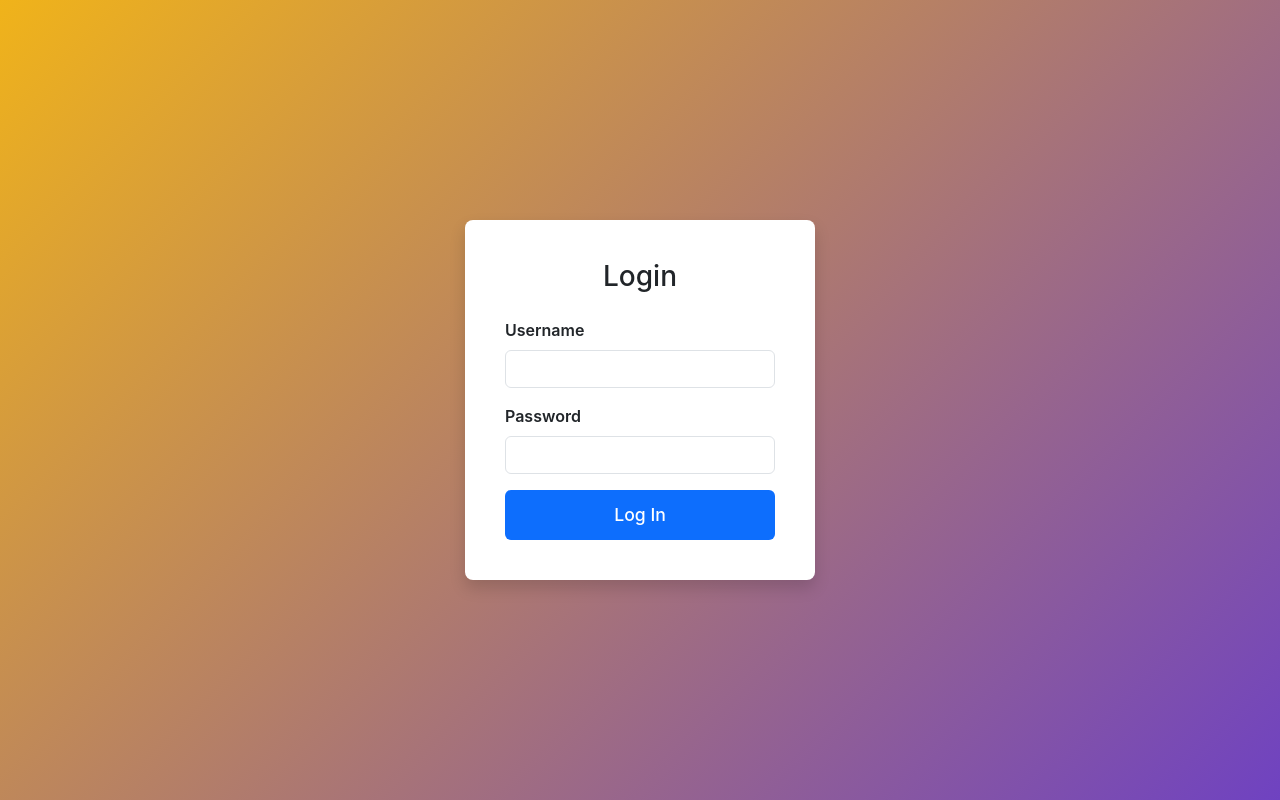
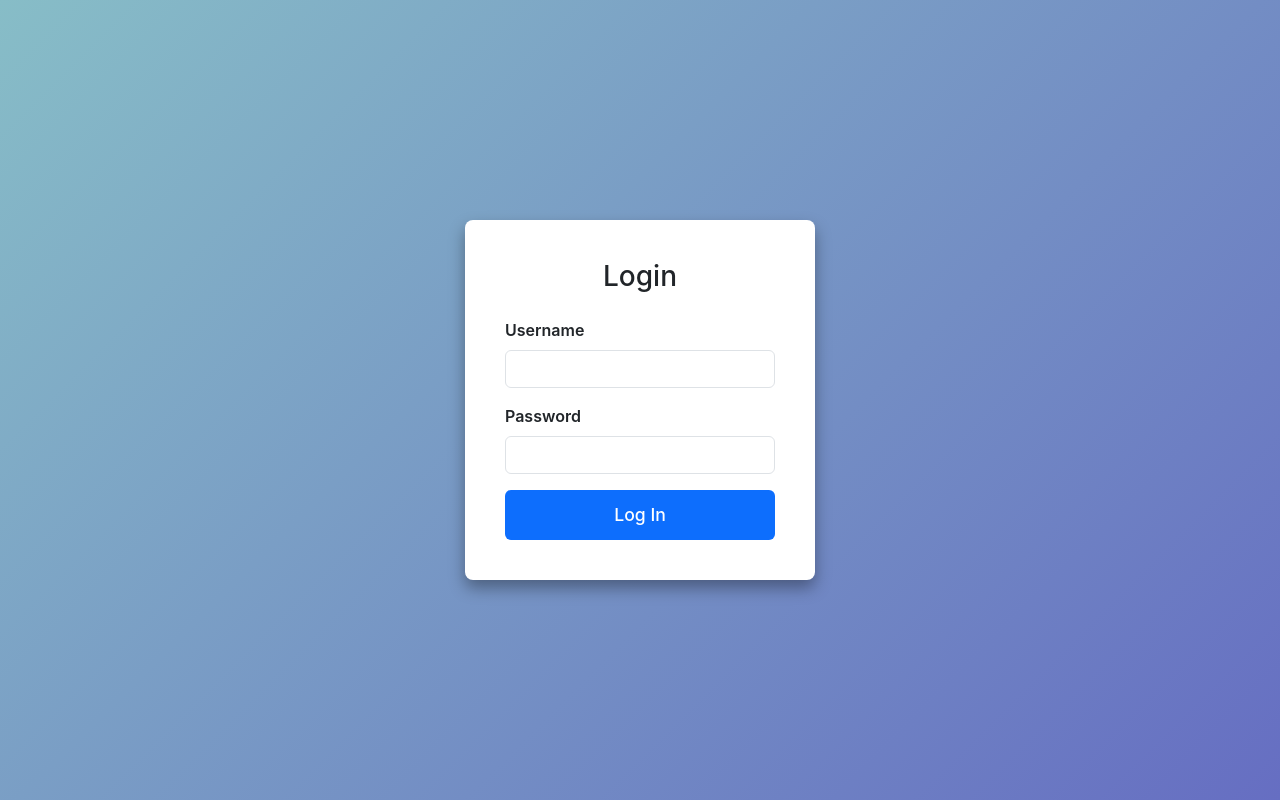
Before and after one commit to EdgarX202/Learning-Path-Generator, a React (Vite) app in the folder MoodleAI/frontend/: page /login in a window 1280 px wide. Built offline with nearby package versions, Linux system fonts and the light colour scheme.

Commit message:
Added comments to login jsx and css

```diff
--- a/MoodleAI/frontend/src/Login.css
+++ b/MoodleAI/frontend/src/Login.css
@@ -1,4 +1,3 @@
-
 /* Custom stylesheet for login page */
 
 body, html {
@@ -12,56 +11,54 @@ body, html {
     width: 100%;
 }
 
+/* --- LOGIN SECTION --- */
+/* container */
 .login-container {
     display: flex;
     align-items: center;
     justify-content: center;
-    height: 100vh; /* Full viewport height */
-    background: linear-gradient(135deg, #f0b31a, #6f42c1);
+    height: 100vh;
+    background: linear-gradient(135deg, #87BDC7, #666EC2);
     font-family: -apple-system, BlinkMacSystemFont, 'Segoe UI', Roboto, 'Helvetica Neue', Arial, sans-serif;
 }
-
 .login-card {
     width: 100%;
     max-width: 350px;
-    padding: 2.5rem; /* 40px */
+    padding: 2.5rem;
     background-color: white;
-    border-radius: 0.5rem; /* 8px */
-    box-shadow: 0 0.5rem 1rem rgba(0, 0, 0, 0.15);
+    border-radius: 0.5rem;
+    box-shadow: 0 0.5rem 1rem rgba(0, 0, 0, 0.35);
     border: none;
 }
-
 .login-title {
     text-align: center;
-    margin-bottom: 1.5rem; /* 24px */
-    font-size: 1.75rem; /* 28px */
+    margin-bottom: 1.5rem;
+    font-size: 1.75rem;
     font-weight: 500;
 }
 
+/* form */
 .form-group {
-    margin-bottom: 1rem; /* 16px */
+    margin-bottom: 1rem;
 }
-
 .form-label {
     display: block;
-    margin-bottom: 0.5rem; /* 8px */
+    margin-bottom: 0.5rem;
     font-weight: 600;
 }
-
 .form-control {
     display: block;
     width: 100%;
-    padding: 0.75rem 1rem; /* 12px 16px */
+    padding: 0.75rem 1rem;
     font-size: 1rem;
     font-weight: 400;
     line-height: 1.5;
     color: #212529;
     background-color: #fff;
     border: 1px solid #ced4da;
-    border-radius: 0.375rem; /* 6px */
+    border-radius: 0.375rem;
     transition: border-color 0.15s ease-in-out, box-shadow 0.15s ease-in-out;
 }
-
 .form-control:focus {
     color: #212529;
     background-color: #fff;
@@ -70,6 +67,7 @@ body, html {
     box-shadow: 0 0 0 0.25rem rgba(13, 110, 253, 0.25);
 }
 
+/* button */
 .btn-submit {
     width: 100%;
     padding: 0.75rem;
@@ -81,24 +79,22 @@ body, html {
     cursor: pointer;
     transition: background-color 0.2s;
 }
-
 .btn-submit:hover {
     background-color: #0b5ed7;
 }
 
+/* alerts */
 .alert {
     padding: 1rem;
     margin-top: 1rem;
     border: 1px solid transparent;
     border-radius: 0.375rem;
 }
-
 .alert-success {
     color: #0f5132;
     background-color: #d1e7dd;
     border-color: #badbcc;
 }
-
 .alert-danger {
     color: #842029;
     background-color: #f8d7da;
--- a/MoodleAI/frontend/src/Login.jsx
+++ b/MoodleAI/frontend/src/Login.jsx
@@ -1,32 +1,38 @@
 import React, { useState } from 'react';
 import { useNavigate } from 'react-router-dom';
-import { useAuth } from './AuthContext.jsx'; // Import the useAuth hook
+import { useAuth } from './AuthContext.jsx';
 import './Login.css';
 
 const Login = () => {
+    // --- State Management ---
     const [username, setUsername] = useState('');
     const [password, setPassword] = useState('');
     const [error, setError] = useState('');
-    const navigate = useNavigate();
-    const { login } = useAuth(); // Get the login function from the context
 
+    // --- Hooks ---
+    const navigate = useNavigate(); // Get the navigate function from React Router to redirect the user
+    const { login } = useAuth(); // Get the login function from AuthContext to manage users session
+
+    // --- Event Handlers ---
     const handleSubmit = async (event) => {
         event.preventDefault();
         setError('');
 
+        // try/catch for handling any network errors
         try {
+            // Send a POST request to the backend API with users credentials
             const response = await fetch('http://127.0.0.1:5001/api/login', {
                 method: 'POST',
                 headers: { 'Content-Type': 'application/json' },
                 body: JSON.stringify({ username, password }),
             });
 
+            // Parse JSON response from the server
             const data = await response.json();
 
             if (response.ok) {
-                // Call the login function from the context with the user data
+                // This saves users data to localStorage, making the session persistent
                 login({ userId: data.userId, role: data.role, firstName: data.firstName });
-                // Navigate to the courses dashboard
                 navigate('/courses');
             } else {
                 setError(data.error || 'An unknown error occurred.');
@@ -36,6 +42,10 @@ const Login = () => {
         }
     };
 
+    /*
+        --- JSX rendering ---
+        This is the HTML structure that will be rendered
+    */
     return (
         <div className="login-container">
             <div className="login-card">
```
